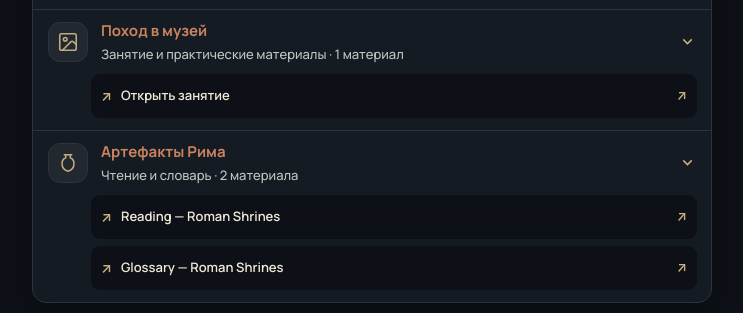
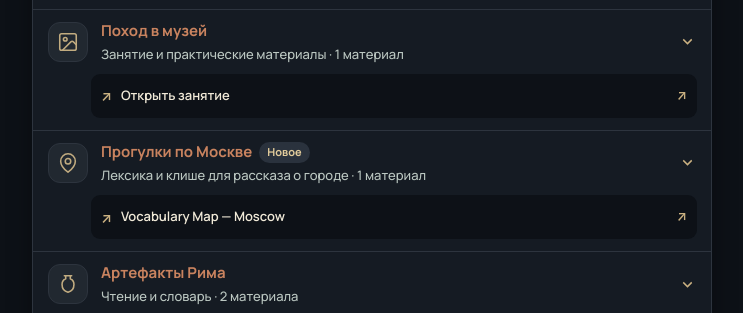
Before and after one commit to foreveryoungstudents/foreveryoungstudents.github.io, a plain HTML site: page index.html in a window 1280 px wide. Shown: the part 1288-1601 px from the top of the page, without its empty margins (268-1011 px from the left). Drawn offline with Linux system fonts and the light colour scheme.

Commit message:
Add new lesson details for Moscow vocabulary

```diff
--- a/index.html
+++ b/index.html
@@ -762,6 +762,22 @@
           </details>
         </div>
 
+        <div class="item" data-created="2026-11-21">
+          <details class="lesson" open>
+            <summary>
+              <span class="icon icon-svg" aria-hidden="true"><svg width="22" height="22" viewBox="0 0 24 24" fill="none" stroke="currentColor" stroke-width="1.7" stroke-linecap="round" stroke-linejoin="round"><path d="M20 10c0 6-8 12-8 12s-8-6-8-12a8 8 0 0 1 16 0Z"/><circle cx="12" cy="10" r="3"/></svg></span>
+              <span class="info">
+                <span class="title">Прогулки по Москве</span>
+                <span class="desc">Лексика и клише для рассказа о городе · 1 материал</span>
+              </span>
+              <svg class="summary-chevron" viewBox="0 0 24 24" fill="none" stroke="currentColor" stroke-width="2" aria-hidden="true"><path d="m9 6 6 6-6 6"/></svg>
+            </summary>
+            <div class="lesson-links">
+              <a class="lesson-link" href="https://foreveryoungstudents.github.io/moscow_vocabulary_map.html"><span class="mini-icon">↗</span> Vocabulary Map — Moscow <span class="mini-arrow">↗</span></a>
+            </div>
+          </details>
+        </div>
+
         <div class="item">
           <details class="lesson" open>
             <summary>
```
